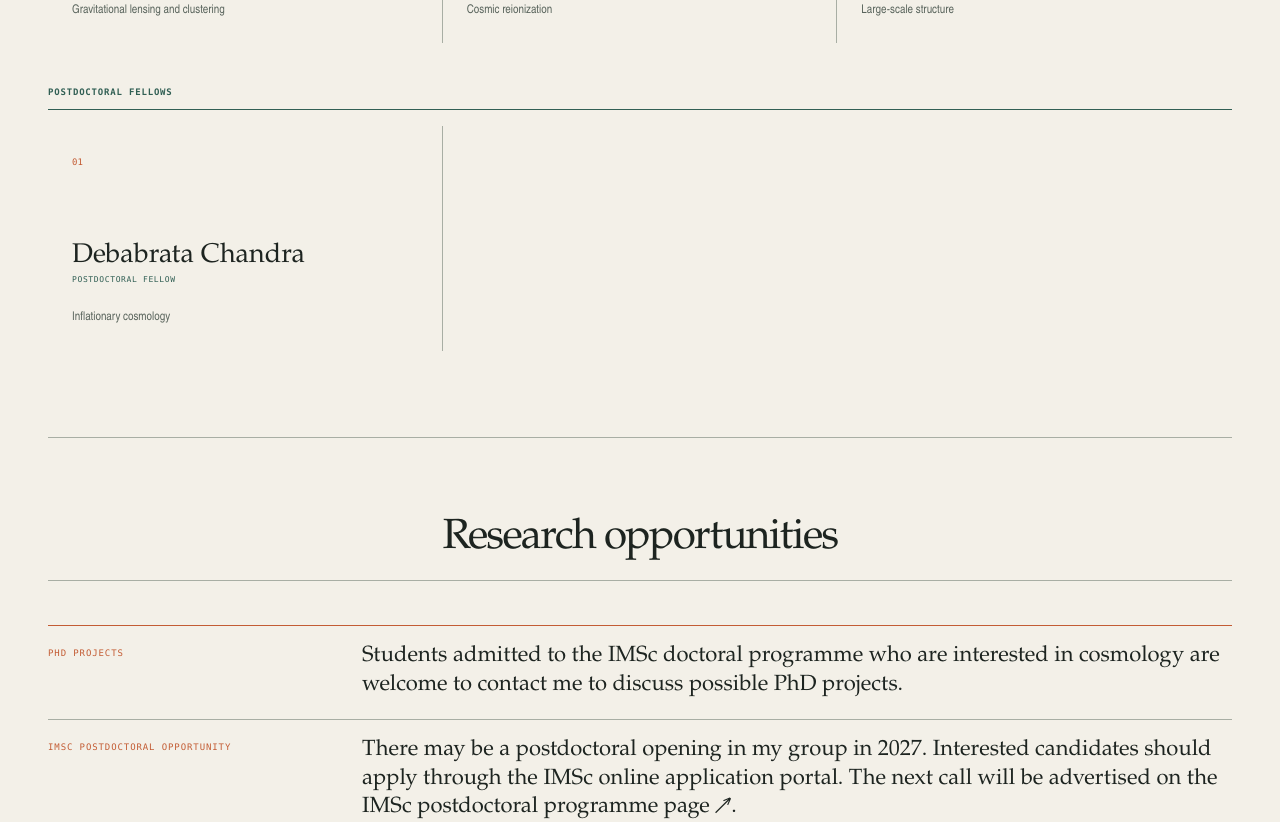
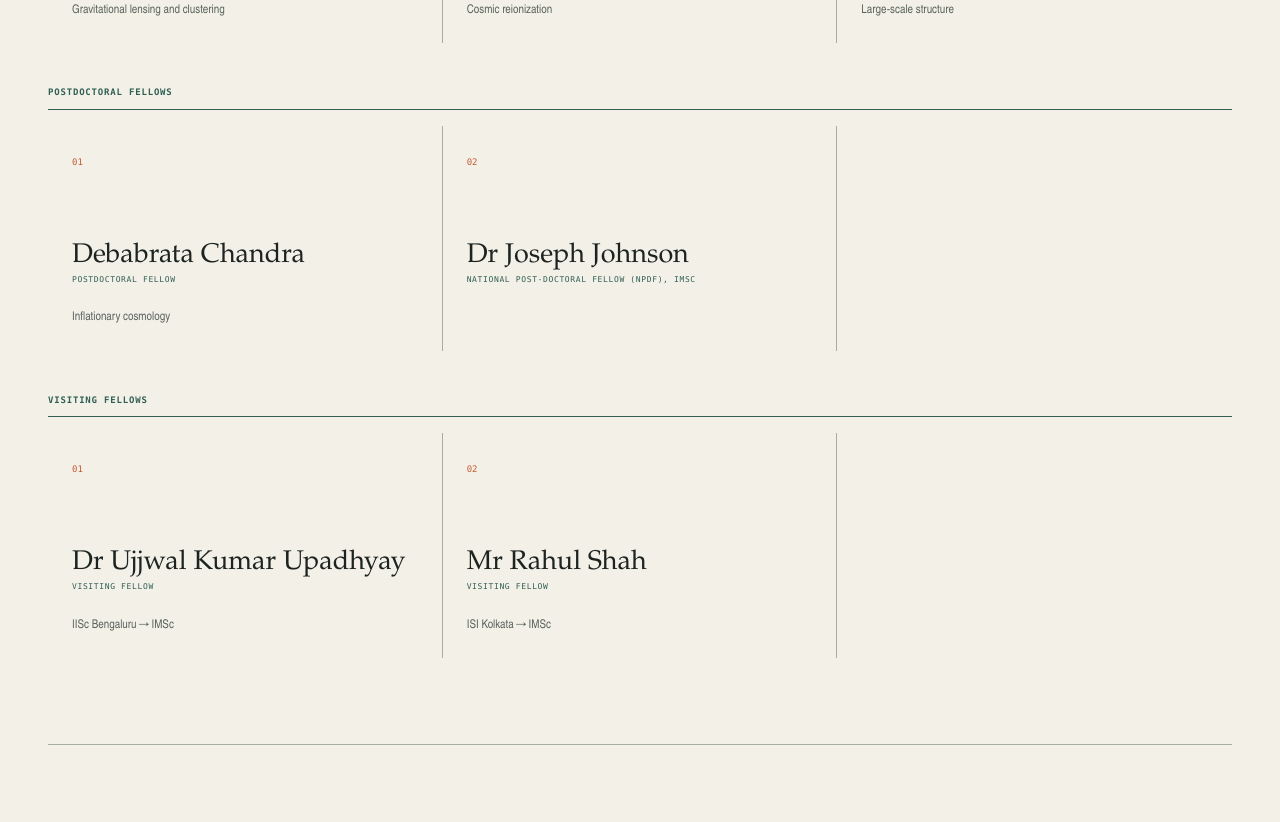
Before and after one commit to dkhaz/dhiraj-hazra-cosmology, a Next.js app: page /group in a window 1280 px wide. Shown: the part 760-1582 px from the top of the page. Built offline with nearby package versions, Linux system fonts and the light colour scheme.

Commit message:
Add current fellows and Cosmic Connections photos

```diff
--- a/app/conferences/page.tsx
+++ b/app/conferences/page.tsx
@@ -42,6 +42,14 @@ export default function ConferencesPage() {
         <a className="event-poster" href={sitePath("/conferences/cosmic-connections-2026-poster.jpg")} target="_blank" rel="noreferrer">
           <img src={sitePath("/conferences/cosmic-connections-2026-poster.jpg")} alt="Poster for Cosmic Connections 2026: AI/ML Across Cosmic Scales" />
         </a>
+        <div className="event-gallery event-gallery--pair">
+          <a className="event-gallery__photo" href={sitePath("/conferences/cosmic-connections-2026-conference-group.jpg")} target="_blank" rel="noreferrer">
+            <img src={sitePath("/conferences/cosmic-connections-2026-conference-group.jpg")} alt="Participants at the Cosmic Connections 2026 conference at IMSc" />
+          </a>
+          <a className="event-gallery__photo" href={sitePath("/conferences/cosmic-connections-2026-workshop-group.jpg")} target="_blank" rel="noreferrer">
+            <img src={sitePath("/conferences/cosmic-connections-2026-workshop-group.jpg")} alt="Participants at the Cosmic Connections 2026 advanced workshop at IMSc" />
+          </a>
+        </div>
       </article>
 
       <section className="event-archive shell">
--- a/app/globals.css
+++ b/app/globals.css
@@ -322,6 +322,7 @@ button, summary { font: inherit; }
 .archived-event__copy h3 { max-width: 800px; margin: 14px 0 22px; font-family: var(--font-serif); font-size: 36px; font-weight: 400; letter-spacing: -.03em; line-height: 1.08; }
 .archived-event__copy > p:not(.kicker) { max-width: 880px; color: #566159; font-size: 13px; line-height: 1.7; }
 .event-gallery { display: grid; grid-template-columns: minmax(0, 2fr) minmax(180px, 1fr); gap: 14px; margin: 28px 0; }
+.event-gallery--pair { grid-template-columns: repeat(2, minmax(0, 1fr)); margin-top: 14px; }
 .event-gallery a { display: block; overflow: hidden; background: #e8e7e0; }
 .event-gallery img { display: block; width: 100%; height: 100%; object-fit: cover; transition: transform 220ms ease; }
 .event-gallery__photo { aspect-ratio: 3 / 2; }
--- a/app/group/page.tsx
+++ b/app/group/page.tsx
@@ -13,6 +13,12 @@ const phdStudents = [
 
 const postdoctoralFellows = [
   ["Debabrata Chandra", "Postdoctoral fellow", "Inflationary cosmology"],
+  ["Dr Joseph Johnson", "National Post-Doctoral Fellow (NPDF), IMSc", ""],
+];
+
+const visitingFellows = [
+  ["Dr Ujjwal Kumar Upadhyay", "Visiting fellow", "IISc Bengaluru → IMSc"],
+  ["Mr Rahul Shah", "Visiting fellow", "ISI Kolkata → IMSc"],
 ];
 
 const formerPostdocs = [
@@ -120,7 +126,18 @@ export default function GroupPage() {
             {postdoctoralFellows.map(([name, role, topic], index) => (
               <article className="person-entry" key={name}>
                 <span className="person-entry__number">{String(index + 1).padStart(2, "0")}</span>
-                <h4>{name}</h4><p className="person-entry__role">{role}</p><p>{topic}</p>
+                <h4>{name}</h4><p className="person-entry__role">{role}</p>{topic && <p>{topic}</p>}
+              </article>
+            ))}
+          </div>
+        </section>
+        <section className="present-group">
+          <h3>Visiting fellows</h3>
+          <div className="people-grid">
+            {visitingFellows.map(([name, role, affiliation], index) => (
+              <article className="person-entry" key={name}>
+                <span className="person-entry__number">{String(index + 1).padStart(2, "0")}</span>
+                <h4>{name}</h4><p className="person-entry__role">{role}</p><p>{affiliation}</p>
               </article>
             ))}
           </div>
```
Also changed, not shown: public/conferences/cosmic-connections-2026-conference-group.jpg (added), public/conferences/cosmic-connections-2026-workshop-group.jpg (added).
